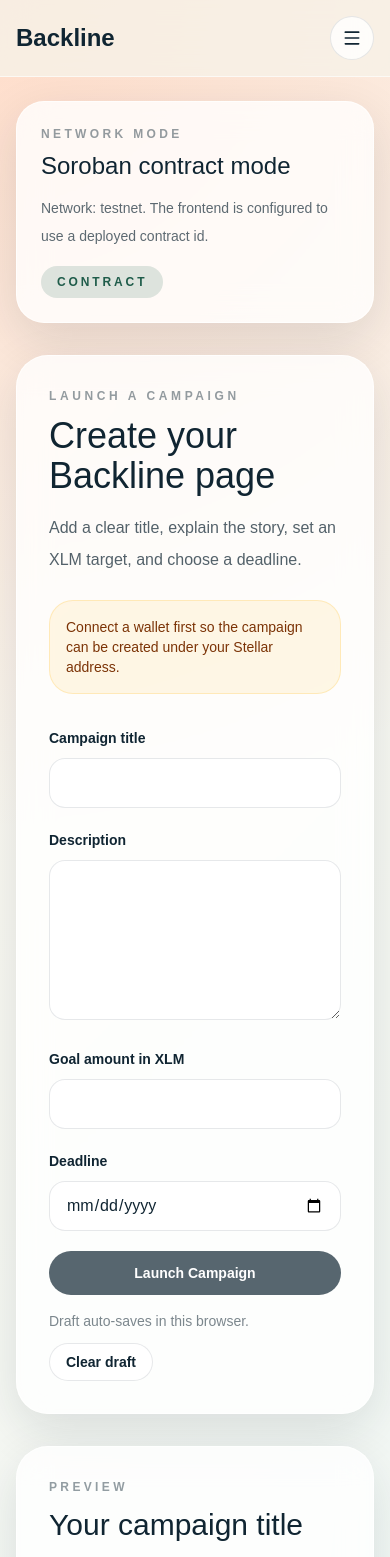
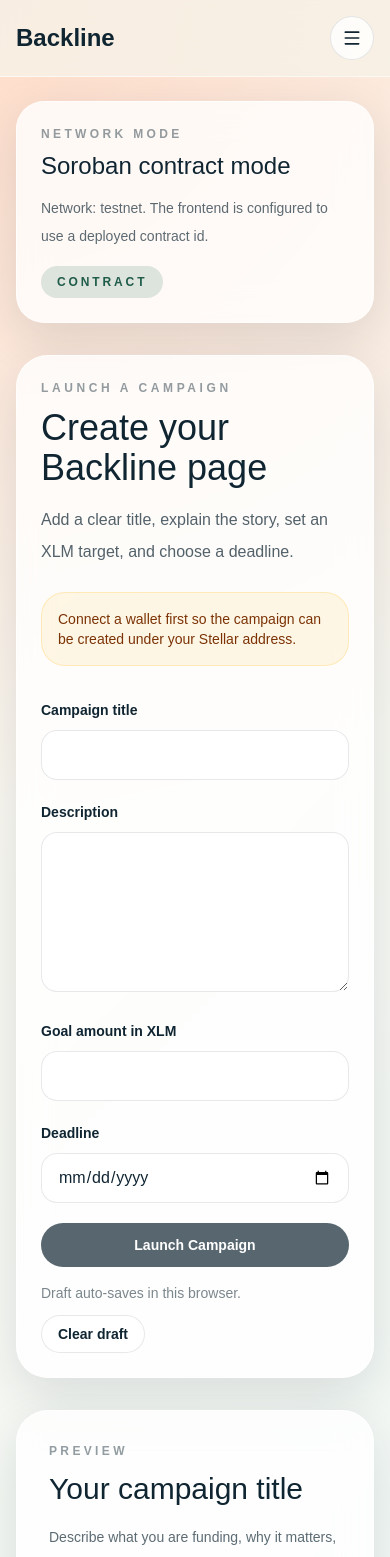
Before and after one commit to kenma-dev/backline, a Next.js app: page /create in a window 390 px wide. Shown: the top 1557 px of the page. Built offline with nearby package versions, Linux system fonts and the light colour scheme; no server answers; what @stellar/stellar-sdk would draw is missing.

Commit message:
feat: improve mobile forms and campaign browsing layouts

```diff
--- a/src/app/campaigns/page.tsx
+++ b/src/app/campaigns/page.tsx
@@ -22,7 +22,7 @@
 
   return (
     <div className="space-y-8">
-      <section className="glass-panel rounded-[32px] border border-white/70 p-8 shadow-soft">
+      <section className="glass-panel rounded-[32px] border border-white/70 p-6 shadow-soft sm:p-8">
         <p className="text-xs font-semibold uppercase tracking-[0.3em] text-ink/45">Campaigns</p>
         <h1 className="mt-3 font-display text-4xl text-ink">Browse every Backline project</h1>
         <p className="mt-4 max-w-2xl text-base leading-7 text-ink/72">
@@ -65,7 +65,7 @@
               value={searchTerm}
               onChange={(event) => setSearchTerm(event.target.value)}
               placeholder="Search by title, description, or creator"
-              className="mt-2 w-full rounded-2xl border border-ink/10 bg-white/90 px-4 py-3 text-sm outline-none transition focus:border-ember"
+              className="mt-2 min-h-11 w-full rounded-2xl border border-ink/10 bg-white/90 px-4 py-3 text-base outline-none transition focus:border-ember"
             />
           </label>
           <label className="block">
@@ -75,7 +75,7 @@
               onChange={(event) =>
                 setSortBy(event.target.value as 'deadline' | 'raised' | 'goal' | 'backers')
               }
-              className="mt-2 w-full rounded-2xl border border-ink/10 bg-white/90 px-4 py-3 text-sm outline-none transition focus:border-ember"
+              className="mt-2 min-h-11 w-full rounded-2xl border border-ink/10 bg-white/90 px-4 py-3 text-base outline-none transition focus:border-ember"
             >
               <option value="deadline">Nearest deadline</option>
               <option value="raised">Most raised</option>
--- a/src/app/create/page.tsx
+++ b/src/app/create/page.tsx
@@ -56,7 +56,7 @@
     <div className="space-y-8">
       <AppModePanel />
       <div className="mx-auto grid w-full max-w-6xl gap-8 lg:grid-cols-[1.1fr_0.9fr]">
-        <section className="glass-panel relative rounded-[32px] border border-white/70 p-8 shadow-soft">
+        <section className="glass-panel relative rounded-[32px] border border-white/70 p-6 shadow-soft sm:p-8">
           {createMutation.isPending ? <LoadingOverlay label="Creating campaign..." /> : null}
           <p className="text-xs font-semibold uppercase tracking-[0.3em] text-ink/45">Launch a campaign</p>
           <h1 className="mt-3 font-display text-4xl text-ink">Create your Backline page</h1>
@@ -132,7 +132,7 @@
                 onChange={(event) =>
                   setValues((current) => ({ ...current, title: event.target.value }))
                 }
-                className="mt-2 w-full rounded-2xl border border-ink/10 bg-white/90 px-4 py-3 outline-none transition focus:border-ember"
+                className="mt-2 min-h-11 w-full rounded-2xl border border-ink/10 bg-white/90 px-4 py-3 text-base outline-none transition focus:border-ember"
                 required
               />
             </div>
@@ -146,7 +146,7 @@
                 onChange={(event) =>
                   setValues((current) => ({ ...current, description: event.target.value }))
                 }
-                className="mt-2 min-h-40 w-full rounded-2xl border border-ink/10 bg-white/90 px-4 py-3 outline-none transition focus:border-ember"
+                className="mt-2 min-h-40 w-full rounded-2xl border border-ink/10 bg-white/90 px-4 py-3 text-base outline-none transition focus:border-ember"
                 required
               />
             </div>
@@ -166,7 +166,7 @@
                       goal: Number(event.target.value),
                     }))
                   }
-                  className="mt-2 w-full rounded-2xl border border-ink/10 bg-white/90 px-4 py-3 outline-none transition focus:border-ember"
+                  className="mt-2 min-h-11 w-full rounded-2xl border border-ink/10 bg-white/90 px-4 py-3 text-base outline-none transition focus:border-ember"
                   required
                 />
               </div>
@@ -184,7 +184,7 @@
                       deadline: fromDateInputValue(event.target.value),
                     }))
                   }
-                  className="mt-2 w-full rounded-2xl border border-ink/10 bg-white/90 px-4 py-3 outline-none transition focus:border-ember"
+                  className="mt-2 min-h-11 w-full rounded-2xl border border-ink/10 bg-white/90 px-4 py-3 text-base outline-none transition focus:border-ember"
                   required
                 />
               </div>
@@ -192,7 +192,7 @@
             <button
               type="submit"
               disabled={createMutation.isPending || !session?.address}
-              className="inline-flex w-full items-center justify-center rounded-full bg-ink px-5 py-3 text-sm font-semibold text-white transition hover:bg-ink/90 disabled:cursor-not-allowed disabled:opacity-70"
+              className="inline-flex min-h-11 w-full items-center justify-center rounded-full bg-ink px-5 py-3 text-sm font-semibold text-white transition hover:bg-ink/90 disabled:cursor-not-allowed disabled:opacity-70"
             >
               {createMutation.isPending ? 'Processing transaction...' : 'Launch Campaign'}
             </button>
--- a/src/components/campaign-grid.tsx
+++ b/src/components/campaign-grid.tsx
@@ -1,6 +1,7 @@
 'use client';
 
 import Link from 'next/link';
+import { CampaignSkeleton } from '@/components/campaign-skeleton';
 import { CampaignCard } from '@/components/campaign-card';
 import { CachedAt } from '@/components/cached-at';
 import { LoadingSpinner } from '@/components/loading-spinner';
@@ -35,9 +36,9 @@
 
   if (campaignsQuery.isLoading) {
     return (
-      <div className="grid gap-6 md:grid-cols-2 xl:grid-cols-3">
+      <div className="grid grid-cols-1 gap-4 sm:grid-cols-2 sm:gap-6 xl:grid-cols-3">
         {Array.from({ length: featured ? 3 : 6 }).map((_, index) => (
-          <div key={index} className="shimmer h-[320px] rounded-[28px] bg-white/75" />
+          <CampaignSkeleton key={index} />
         ))}
       </div>
     );
@@ -109,7 +110,7 @@
           </div>
         </div>
       ) : (
-      <div className="grid gap-6 md:grid-cols-2 xl:grid-cols-3">
+      <div className="grid grid-cols-1 gap-4 sm:grid-cols-2 sm:gap-6 xl:grid-cols-3">
         {visible.map((campaign) => (
           <CampaignCard key={campaign.id} campaign={campaign} />
         ))}
```
